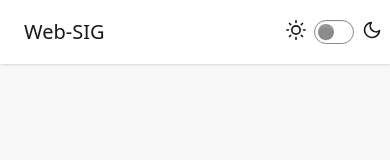
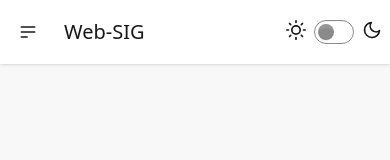
Before and after one commit to wharton-SP/web-SIG, a React (Vite) app: page / in a window 390 px wide. Shown: the top 160 px of the page. Built offline with nearby package versions, Linux system fonts and the light colour scheme.

Commit message:
Add: Implement mobile dropdown menu in Navbar for improved navigation

```diff
--- a/src/components/UI/Navbar.jsx
+++ b/src/components/UI/Navbar.jsx
@@ -21,6 +21,20 @@ const Navbar = ({ theme }) => {
 
     return (
         <div className="navbar bg-base-100 shadow-sm fixed">
+            <div className="dropdown md:hidden">
+                <div tabIndex={0} role="button" className="btn btn-ghost btn-circle">
+                    <svg xmlns="http://www.w3.org/2000/svg" className="h-5 w-5" fill="none" viewBox="0 0 24 24" stroke="currentColor"> <path strokeLinecap="round" strokeLinejoin="round" strokeWidth="2" d="M4 6h16M4 12h16M4 18h7" /> </svg>
+                </div>
+                <ul
+                    tabIndex={0}
+                    className="menu menu-sm dropdown-content bg-base-100 rounded-box z-1 mt-3 w-52 p-2 shadow">
+                    <Link to="/" className='py-2 px-1 rounded-box hover:bg-base-100'>Introduction</Link>
+                    <Link to="/general" className='py-2 px-1 rounded-box hover:bg-base-100'>Généralité</Link>
+                    <Link to="/tools" className='py-2 px-1 rounded-box hover:bg-base-100'>Outils</Link>
+                    <Link to="/data" className='py-2 px-1 rounded-box hover:bg-base-100'>Données</Link>
+                    <Link to="/about" className='py-2 px-1 rounded-box hover:bg-base-100'>À propos</Link>
+                </ul>
+            </div>
             <Link to="/" className="flex-1">
                 <a className="px-4 py-3 text-xl">Web-SIG</a>
             </Link>
```
